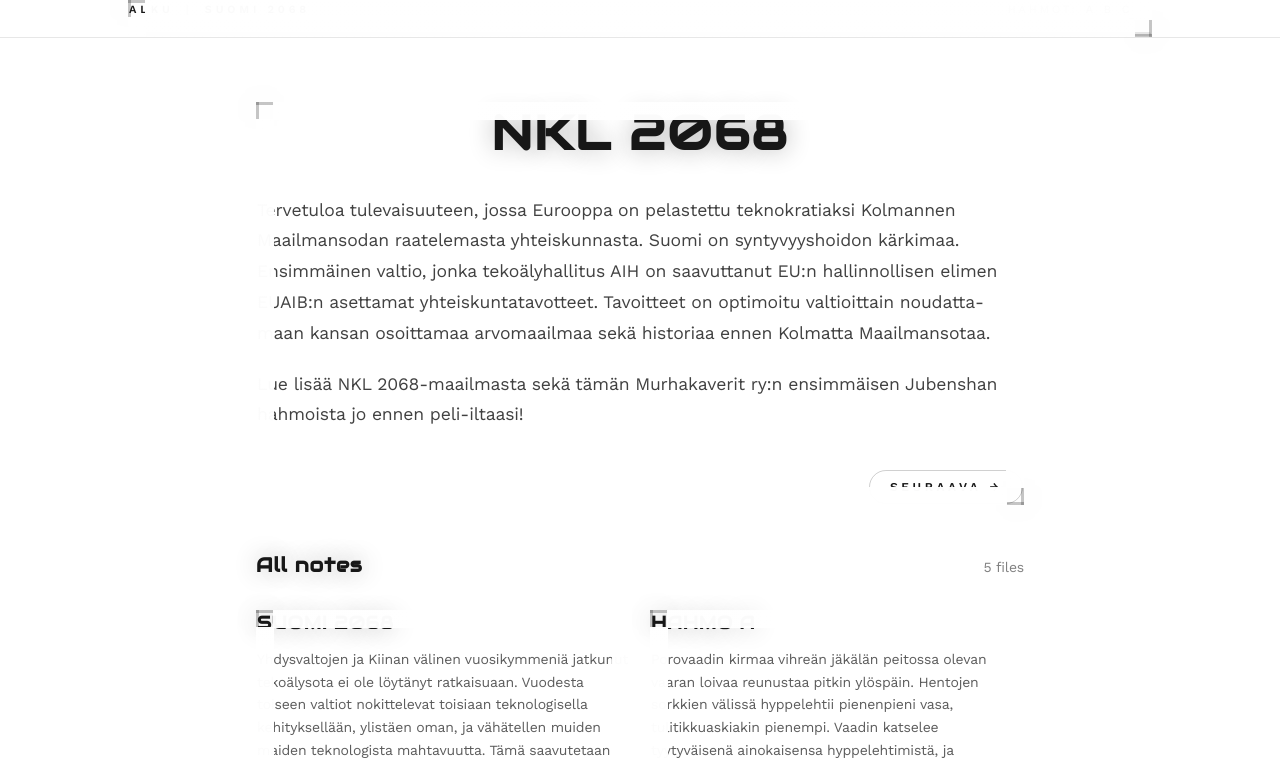
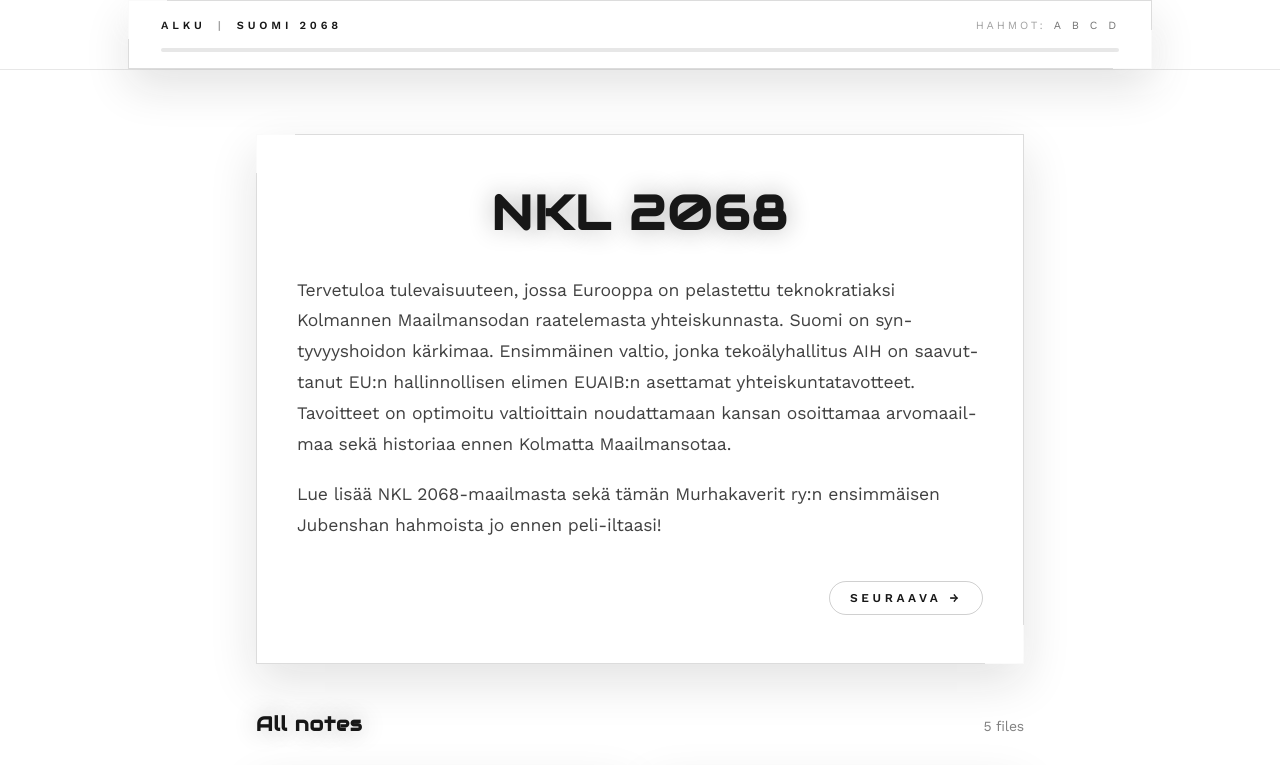
Before and after one commit to Laged/murhakaverit-chatgpt, a Next.js app: page / in a window 1280 px wide. Shown: the top 765 px of the page. Built offline with nearby package versions, Linux system fonts and the light colour scheme.

Commit message:
style: add white corner accents to panels

```diff
--- a/src/app/globals.css
+++ b/src/app/globals.css
@@ -58,69 +58,31 @@ h6 {
 
 .panel {
   position: relative;
-  background: color-mix(in srgb, var(--color-background) 92%, transparent);
-  padding: 1px;
+  background: color-mix(in srgb, var(--color-background) 94%, transparent);
+  border: 1px solid color-mix(in srgb, var(--color-foreground) 15%, transparent);
+  box-shadow: 0 18px 45px color-mix(in srgb, var(--color-foreground) 12%, transparent);
 }
 
 .panel::before,
 .panel::after {
   content: "";
   position: absolute;
-  inset: 0;
+  width: 40px;
+  height: 40px;
   pointer-events: none;
+  background: linear-gradient(135deg, rgba(255, 255, 255, 0.85) 0 50%, transparent 50%);
+  filter: drop-shadow(0 0 12px rgba(255, 255, 255, 0.35));
 }
 
 .panel::before {
-  background:
-    linear-gradient(
-        to right,
-        color-mix(in srgb, var(--color-foreground) 25%, transparent) 18px,
-        transparent 18px
-      ) top,
-    linear-gradient(
-        to left,
-        color-mix(in srgb, var(--color-foreground) 25%, transparent) 18px,
-        transparent 18px
-      ) bottom,
-    linear-gradient(
-        to bottom,
-        color-mix(in srgb, var(--color-foreground) 25%, transparent) 18px,
-        transparent 18px
-      ) left,
-    linear-gradient(
-        to top,
-        color-mix(in srgb, var(--color-foreground) 25%, transparent) 18px,
-        transparent 18px
-      ) right;
-  background-size: 100% 3px, 100% 3px, 3px 100%, 3px 100%;
-  background-repeat: no-repeat;
-  filter: drop-shadow(0 0 18px color-mix(in srgb, var(--color-foreground) 25%, transparent));
+  top: -1px;
+  left: -1px;
 }
 
 .panel::after {
-  background:
-    linear-gradient(
-        to right,
-        transparent calc(18px - 1px),
-        color-mix(in srgb, var(--color-background) 98%, transparent) calc(18px - 1px)
-      ) top,
-    linear-gradient(
-        to left,
-        transparent calc(18px - 1px),
-        color-mix(in srgb, var(--color-background) 98%, transparent) calc(18px - 1px)
-      ) bottom,
-    linear-gradient(
-        to bottom,
-        transparent calc(18px - 1px),
-        color-mix(in srgb, var(--color-background) 98%, transparent) calc(18px - 1px)
-      ) left,
-    linear-gradient(
-        to top,
-        transparent calc(18px - 1px),
-        color-mix(in srgb, var(--color-background) 98%, transparent) calc(18px - 1px)
-      ) right;
-  background-size: 100% 18px, 100% 18px, 18px 100%, 18px 100%;
-  background-repeat: no-repeat;
+  bottom: -1px;
+  right: -1px;
+  transform: rotate(180deg);
 }
 
 .markdown {
```
